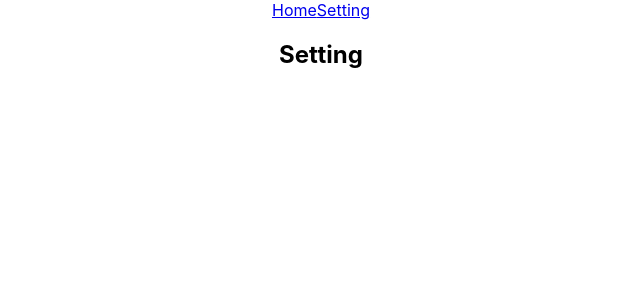
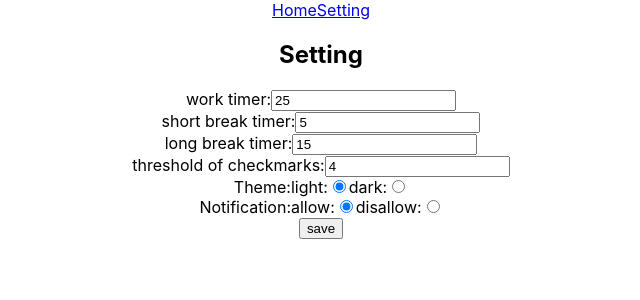
Before and after one commit to yayoc/tomato, a React (Create React App) app: page /setting in a window 1280 px wide. Shown: the top 300 px of the page, without its empty margins (319-959 px from the left). Built offline with nearby package versions, Linux system fonts and the light colour scheme.

Commit message:
Add setting  functionality
Use context to manage global state instead of using redux.
Add setting form and duck.
Add routings

```diff
--- a/src/app/App.tsx
+++ b/src/app/App.tsx
@@ -1,6 +1,7 @@
 import React, { Component } from "react";
 import { BrowserRouter as Router, Route, Link } from "react-router-dom";
 import "./App.css";
+import { SettingProvider } from "./Context";
 import { HomeContainer } from "./home/HomeContainer";
 import { SettingContainer } from "./setting/SettingContainer";
 
@@ -8,6 +9,7 @@ class App extends Component {
   render() {
     return (
       <Router>
+        <SettingProvider>
           <div className="App">
             <nav>
               <Link to="/">Home</Link>
@@ -16,6 +18,7 @@ class App extends Component {
             <Route path="/" exact component={HomeContainer} />
             <Route path="/setting" component={SettingContainer} />
           </div>
+        </SettingProvider>
       </Router>
     );
   }
--- /dev/null
+++ b/src/app/Context.tsx
@@ -0,0 +1,19 @@
+import React, { useReducer, useContext } from "react";
+import { reducer, initialState } from "./setting/duck";
+
+const SettingContext = React.createContext({});
+
+type Props = {
+  children: any;
+};
+
+export const SettingProvider = (props: Props) => {
+  const contextValue = useReducer(reducer, initialState);
+  return (
+    <SettingContext.Provider value={contextValue}>
+      {props.children}
+    </SettingContext.Provider>
+  );
+};
+
+export const useSetting = () => useContext(SettingContext);
--- a/src/app/home/HomeContainer.tsx
+++ b/src/app/home/HomeContainer.tsx
@@ -1,14 +1,16 @@
 import React, { useState } from "react";
 import { CountDown } from "./CountDown";
+import { useSetting } from "../Context";
 
 export function HomeContainer() {
   const [isWorking, setWorking] = useState(true);
+  const [settingState, dispatch] = useSetting() as any;
   return isWorking ? (
     <>
       <p>working</p>
       <CountDown
         key="workingCountDown"
-        initialCount={1000}
+        initialCount={settingState.workTimer}
         delay={100}
         isRunning={true}
         onComplete={() => setWorking(false)}
@@ -19,7 +21,7 @@ export function HomeContainer() {
       <p>breaking</p>
       <CountDown
         key="breakingCountDown"
-        initialCount={500}
+        initialCount={settingState.shortBreakTimer}
         delay={100}
         isRunning={true}
         onComplete={() => setWorking(true)}
--- a/src/app/setting/SettingContainer.tsx
+++ b/src/app/setting/SettingContainer.tsx
@@ -1,5 +1,143 @@
-import React from "react";
+import React, { useState } from "react";
+import { SettingProvider, useSetting } from "../Context";
+import { actions, Theme } from "./duck";
 
 export function SettingContainer() {
-  return <h2>Setting</h2>;
+  const [settingState, dispatch] = useSetting() as any;
+  console.log(settingState);
+
+  // Use state
+  const [workTimer, setWorkTimer] = useState(settingState.workTimer);
+  const [shortBreakTimer, setShortBreakTimer] = useState(
+    settingState.shortBreakTimer
+  );
+  const [longBreakTimer, setLongBreakTimer] = useState(
+    settingState.longBreakTimer
+  );
+  const [thresholdOfCheckmarks, setThresholdOfCheckmarks] = useState(
+    settingState.thresholdOfCheckmarks
+  );
+  const [theme, setTheme] = useState(settingState.theme);
+  const [canNotify, setNotify] = useState(settingState.canNotify);
+
+  return (
+    <>
+      <SettingProvider>
+        <h2>Setting</h2>
+        <div>
+          <label>
+            work timer:
+            <input
+              type="text"
+              value={workTimer}
+              id="workTimer"
+              onChange={e => setWorkTimer(Number(e.target.value))}
+            />
+          </label>
+        </div>
+        <div>
+          <label>
+            short break timer:
+            <input
+              type="text"
+              value={shortBreakTimer}
+              id="shortBreakTimer"
+              onChange={e => setShortBreakTimer(Number(e.target.value))}
+            />
+          </label>
+        </div>
+        <div>
+          <label>
+            long break timer:
+            <input
+              type="text"
+              value={longBreakTimer}
+              id="longBreakTimer"
+              onChange={e => setLongBreakTimer(Number(e.target.value))}
+            />
+          </label>
+        </div>
+        <div>
+          <label>
+            threshold of checkmarks:
+            <input
+              type="text"
+              value={thresholdOfCheckmarks}
+              id="thresholdOfCheckmarks"
+              onChange={e => setThresholdOfCheckmarks(Number(e.target.value))}
+            />
+          </label>
+        </div>
+        <div>
+          <label>
+            Theme:
+            <label>
+              light:
+              <input
+                type="radio"
+                value={Theme.Light}
+                checked={theme === Theme.Light}
+                onChange={e => {
+                  const theme = (e.target.value as unknown) as Theme;
+                  setTheme(theme);
+                }}
+              />
+              dark:
+              <input
+                type="radio"
+                value={Theme.Dark}
+                checked={theme === Theme.Dark}
+                onChange={e => {
+                  const theme = (e.target.value as unknown) as Theme;
+                  setTheme(theme);
+                }}
+              />
+            </label>
+          </label>
+        </div>
+        <div>
+          <label>
+            Notification:
+            <label>
+              allow:
+              <input
+                type="radio"
+                value={"true"}
+                checked={canNotify}
+                onChange={e => {
+                  const canNotify = (e.target.value as unknown) as boolean;
+                  setNotify(canNotify);
+                }}
+              />
+              disallow:
+              <input
+                type="radio"
+                value={"false"}
+                checked={!canNotify}
+                onChange={e => {
+                  const canNotify = (e.target.value as unknown) as boolean;
+                  setNotify(canNotify);
+                }}
+              />
+            </label>
+          </label>
+        </div>
+        <button
+          onClick={() => {
+            const formData = {
+              workTimer,
+              shortBreakTimer,
+              longBreakTimer,
+              thresholdOfCheckmarks,
+              theme,
+              canNotify
+            };
+            dispatch(actions.saveSetting(formData));
+          }}
+        >
+          save
+        </button>
+      </SettingProvider>
+    </>
+  );
 }
--- /dev/null
+++ b/src/app/setting/duck/actions.ts
@@ -0,0 +1,8 @@
+import { createAction } from "../../../utils";
+import { actionTypes } from "./types";
+import { State } from "./reducer";
+
+export const actions = {
+  saveSetting: (setting: State) =>
+    createAction(actionTypes.SAVE_SETTING, setting)
+};
--- /dev/null
+++ b/src/app/setting/duck/index.ts
@@ -0,0 +1,3 @@
+export * from "./actions";
+export * from "./reducer";
+export * from "./types";
--- /dev/null
+++ b/src/app/setting/duck/reducer.ts
@@ -0,0 +1,42 @@
+import { ActionsUnion } from "../../../utils";
+import { actions } from "./actions";
+import { actionTypes } from "./types";
+
+export enum Theme {
+  Light,
+  Dark
+}
+
+export type State = {
+  workTimer: number;
+  shortBreakTimer: number;
+  longBreakTimer: number;
+  thresholdOfCheckmarks: number;
+  theme: Theme;
+  canNotify: boolean;
+};
+
+export const initialState: State = {
+  workTimer: 25,
+  shortBreakTimer: 5,
+  longBreakTimer: 15,
+  thresholdOfCheckmarks: 4,
+  theme: Theme.Light,
+  canNotify: true
+};
+
+export const reducer = (
+  state: State = initialState,
+  action: ActionsUnion<typeof actions>
+): State => {
+  switch (action.type) {
+    case actionTypes.SAVE_SETTING: {
+      return {
+        ...state,
+        ...action.payload
+      };
+    }
+    default:
+      return state;
+  }
+};
--- /dev/null
+++ b/src/app/setting/duck/types.ts
@@ -0,0 +1,5 @@
+const SAVE_SETTING = "[setting] save setting";
+
+export const actionTypes = {
+  SAVE_SETTING
+};
--- /dev/null
+++ b/src/utils.ts
@@ -0,0 +1,22 @@
+export interface Action<T extends string> {
+  type: T;
+}
+
+export interface ActionWithPayload<T extends string, P> extends Action<T> {
+  payload: P;
+}
+
+export function createAction<T extends string>(type: T): Action<T>;
+export function createAction<T extends string, P>(
+  type: T,
+  payload: P
+): ActionWithPayload<T, P>;
+export function createAction<T extends string, P>(type: T, payload?: P) {
+  return payload === undefined ? { type } : { type, payload };
+}
+
+type FunctionType = (...args: any[]) => any;
+type ActionCreatorsMapObject = { [actionCreator: string]: FunctionType };
+export type ActionsUnion<A extends ActionCreatorsMapObject> = ReturnType<
+  A[keyof A]
+>;
```
Also changed, not shown: src/index.tsx (+6 -6 lines). Lines whose indentation alone changed are shown as unchanged.
